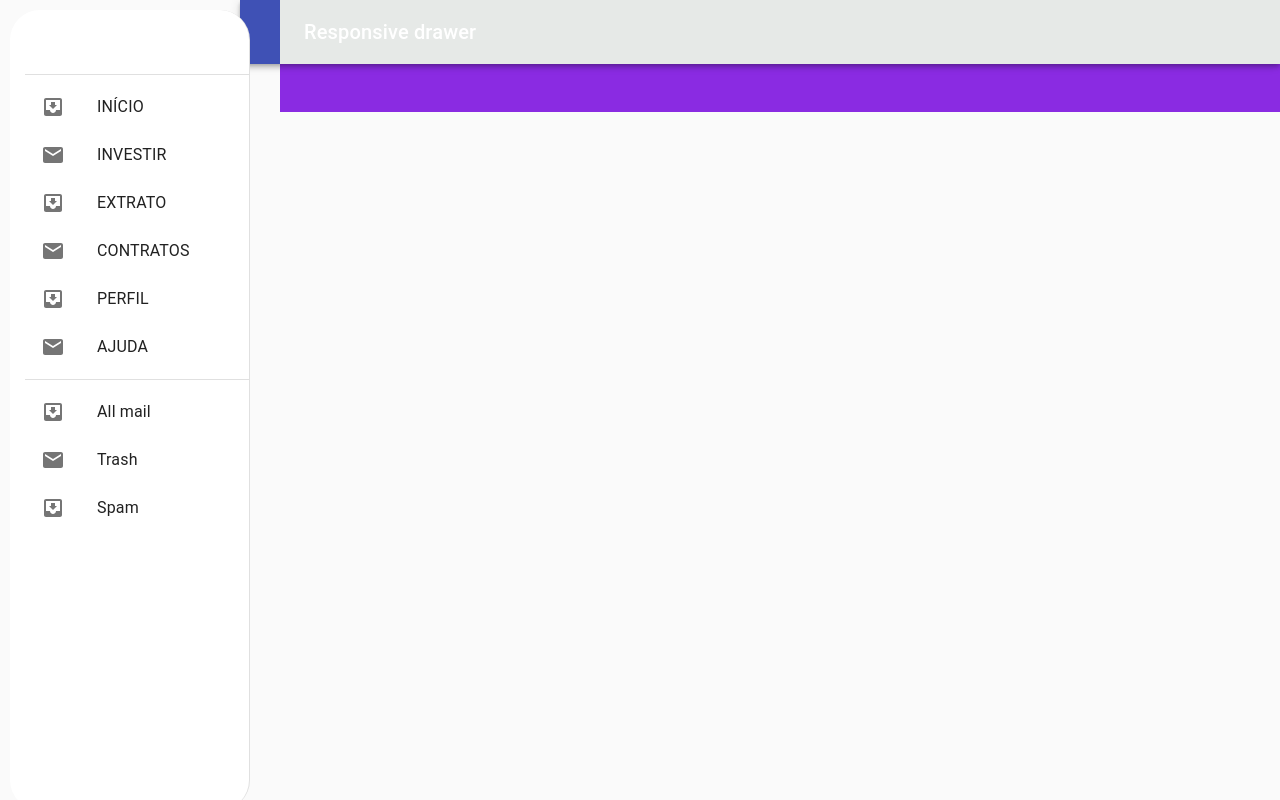
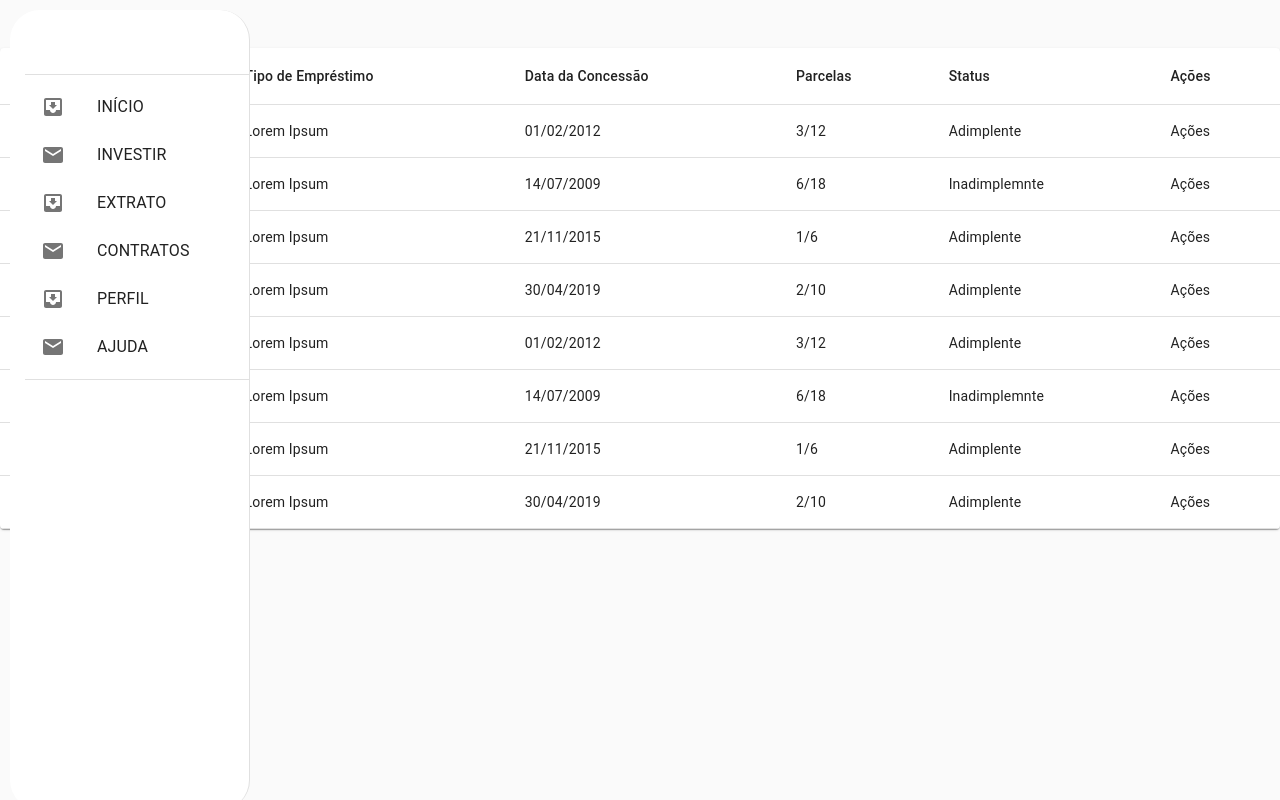
Before and after one commit to HerikHenrique/fido, a React (Create React App) app in the folder fidoapp/: page / in a window 1280 px wide. Built offline with nearby package versions, Linux system fonts and the light colour scheme.

Commit message:
Ajuste CSS

```diff
--- a/fidoapp/package.json
+++ b/fidoapp/package.json
@@ -3,8 +3,11 @@
   "version": "0.1.0",
   "private": true,
   "dependencies": {
+    "@emotion/react": "^11.8.1",
+    "@emotion/styled": "^11.8.1",
     "@material-ui/core": "^4.12.3",
     "@material-ui/icons": "^4.11.2",
+    "@mui/x-data-grid": "^5.5.1",
     "@testing-library/jest-dom": "^5.16.2",
     "@testing-library/react": "^12.1.3",
     "@testing-library/user-event": "^13.5.0",
--- a/fidoapp/src/App.css
+++ b/fidoapp/src/App.css
@@ -1,9 +1,5 @@
 .App {
 
-}
-
-.makeStyles-drawerPaper-6 {
-  background-color: aquamarine;
 }
 
 .makeStyles-drawerPaper-6 {
@@ -11,21 +7,29 @@
 
 }
 
-#root > div.makeStyles-root-1 > header > div {
-  background-color: rgb(230, 233, 231);
-}
-
 #root > div.makeStyles-root-1 > nav > div.PrivateHiddenCss-xsDown-10 > div > div {
-  /* background-color: blue; */
   border-radius: 30px;
   margin: 10px;
 }
 
-.makeStyles-content-7 {
-  background-color: blueviolet;
+#root > div.makeStyles-root-1 > header > div {
   margin-left: 40px;
+  margin-top: 60px;
 }
 
-#root > div.makeStyles-root-1 > header > div {
-  margin-left: 40px;
+.MuiAppBar-colorPrimary{
+  background-color: aliceblue;
 }
+
+#root > div.makeStyles-root-1 > header{
+  display: none;
+  background-color: rgb(187, 221, 177);
+}
+
+table {
+
+}
+
+#root > div.MuiPaper-root.MuiTableContainer-root.MuiPaper-elevation1.MuiPaper-rounded > table{
+
+}
--- /dev/null
+++ b/fidoapp/src/Body.js
@@ -0,0 +1,65 @@
+import React from 'react';
+import { makeStyles } from '@material-ui/core/styles';
+import Table from '@material-ui/core/Table';
+import TableBody from '@material-ui/core/TableBody';
+import TableCell from '@material-ui/core/TableCell';
+import TableContainer from '@material-ui/core/TableContainer';
+import TableHead from '@material-ui/core/TableHead';
+import TableRow from '@material-ui/core/TableRow';
+import Paper from '@material-ui/core/Paper';
+
+const useStyles = makeStyles({
+  table: {
+    minWidth: 650,
+  },
+});
+
+function createData(nome, tipoDeEmprestimo, dataDaConcessao, parcelas, status, acoes) {
+  return { nome, tipoDeEmprestimo, dataDaConcessao, parcelas, status, acoes };
+}
+
+const rows = [
+  createData('Nome Qualquer', 'Lorem Ipsum', '01/02/2012', '3/12', 'Adimplente', 'Ações'),
+  createData('Nome Qualquer', 'Lorem Ipsum', '14/07/2009', '6/18', 'Inadimplemnte', 'Ações'),
+  createData('Nome Qualquer', 'Lorem Ipsum', '21/11/2015', '1/6', 'Adimplente', 'Ações'),
+  createData('Nome Qualquer', 'Lorem Ipsum', '30/04/2019', '2/10', 'Adimplente', 'Ações'),
+  createData('Nome Qualquer', 'Lorem Ipsum', '01/02/2012', '3/12', 'Adimplente', 'Ações'),
+  createData('Nome Qualquer', 'Lorem Ipsum', '14/07/2009', '6/18', 'Inadimplemnte', 'Ações'),
+  createData('Nome Qualquer', 'Lorem Ipsum', '21/11/2015', '1/6', 'Adimplente', 'Ações'),
+  createData('Nome Qualquer', 'Lorem Ipsum', '30/04/2019', '2/10', 'Adimplente', 'Ações'),
+];
+
+export default function BasicTable() {
+  const classes = useStyles();
+
+  return (
+    <TableContainer component={Paper}>
+      <Table classname={classes.table} aria-label="simple table">
+        <TableHead>
+          <TableRow>
+            <TableCell>Nome</TableCell>
+            <TableCell align="left">Tipo de Empréstimo</TableCell>
+            <TableCell align="left">Data da Concessão</TableCell>
+            <TableCell align="left">Parcelas</TableCell>
+            <TableCell align="left">Status</TableCell>
+            <TableCell align='left'>Ações</TableCell>
+          </TableRow>
+        </TableHead>
+        <TableBody>
+          {rows.map((row) => (
+            <TableRow key={row.nome}>
+              <TableCell component="th" scope="row">
+                {row.nome}
+              </TableCell>
+              <TableCell align="left">{row.tipoDeEmprestimo}</TableCell>
+              <TableCell align="left">{row.dataDaConcessao}</TableCell>
+              <TableCell align="left">{row.parcelas}</TableCell>
+              <TableCell align="left">{row.status}</TableCell>
+              <TableCell align="left">{row.acoes}</TableCell>
+            </TableRow>
+          ))}
+        </TableBody>
+      </Table>
+    </TableContainer>
+  );
+}
--- a/fidoapp/src/MuiDrawer.js
+++ b/fidoapp/src/MuiDrawer.js
@@ -19,6 +19,7 @@ import { makeStyles, useTheme } from '@material-ui/core/styles';
 import App from './App.css';
 
 const drawerWidth = 240;
+
 
 const useStyles = makeStyles((theme) => ({
   root: {
@@ -76,14 +77,14 @@ function ResponsiveDrawer(props) {
         ))}
       </List>
       <Divider />
-      <List>
+      {/* <List>
         {['All mail', 'Trash', 'Spam'].map((text, index) => (
           <ListItem button key={text}>
             <ListItemIcon>{index % 2 === 0 ? <InboxIcon /> : <MailIcon />}</ListItemIcon>
             <ListItemText primary={text} />
           </ListItem>
         ))}
-      </List>
+      </List> */}
     </div>
   );
 
@@ -104,7 +105,7 @@ function ResponsiveDrawer(props) {
             <MenuIcon />
           </IconButton>
           <Typography variant="h6" noWrap>
-            Responsive drawer
+
           </Typography>
         </Toolbar>
       </AppBar>
@@ -140,7 +141,10 @@ function ResponsiveDrawer(props) {
         </Hidden>
       </nav>
       <main className={classes.content}>
-        <div className={classes.toolbar} />
+        <div>
+
+        </div>
+
 
       </main>
     </div>
--- a/fidoapp/src/index.js
+++ b/fidoapp/src/index.js
@@ -3,13 +3,15 @@ import ReactDOM from 'react-dom';
 import './index.css';
 import App from './App';
 import reportWebVitals from './reportWebVitals';
-import MuiDrawer from './MuiDrawer'
+import MuiDrawer from './MuiDrawer';
+import Body from './Body';
 
 
 ReactDOM.render(
   <React.StrictMode>
     <App />
     <MuiDrawer/>
+    <Body/>
 
 
   </React.StrictMode>,
```
Also changed, not shown: fidoapp/src/App.js (line endings or trailing spaces), fidoapp/src/MyColum.js (added), 1 other file (tests, documents, lock files or other folders).
